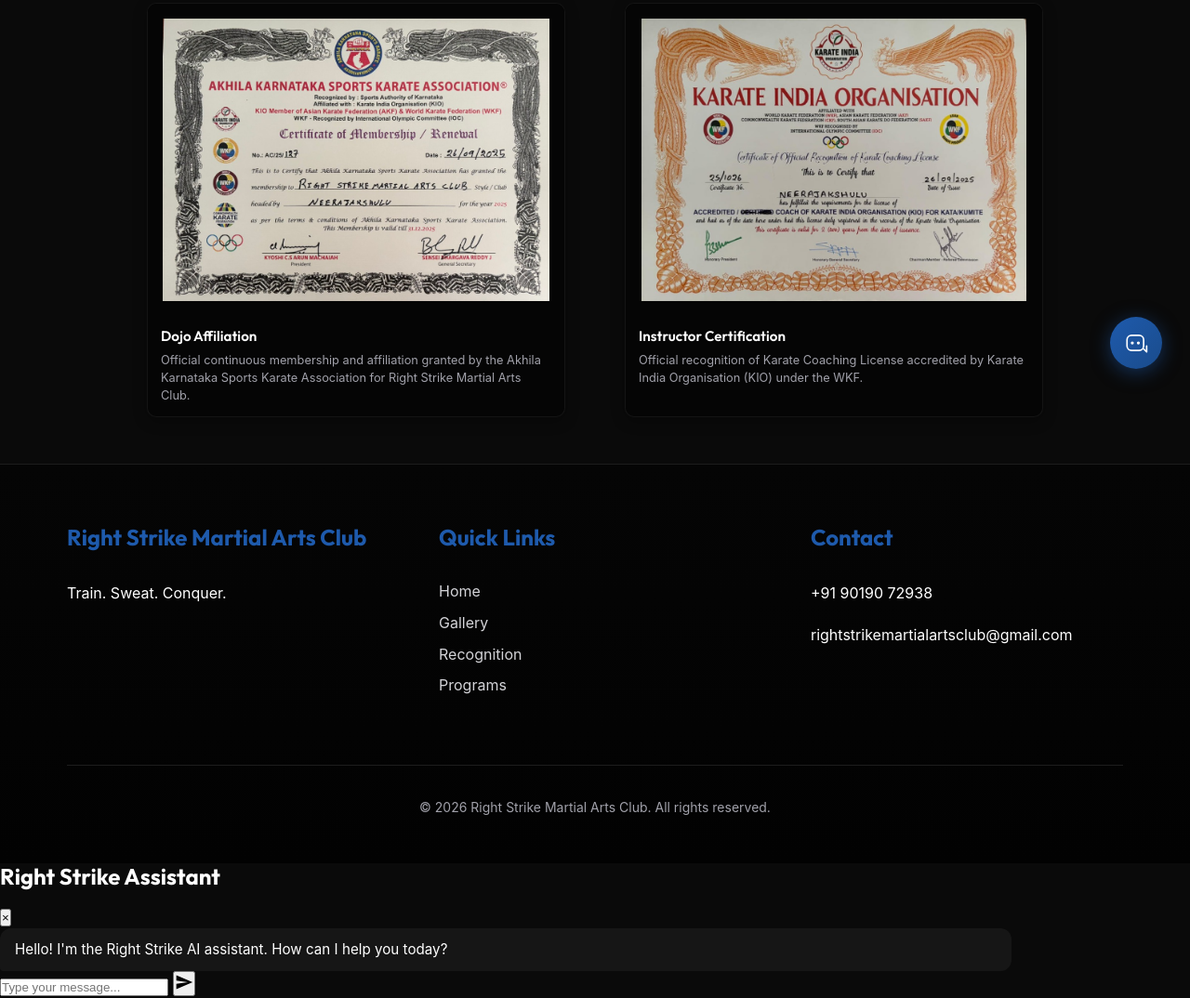
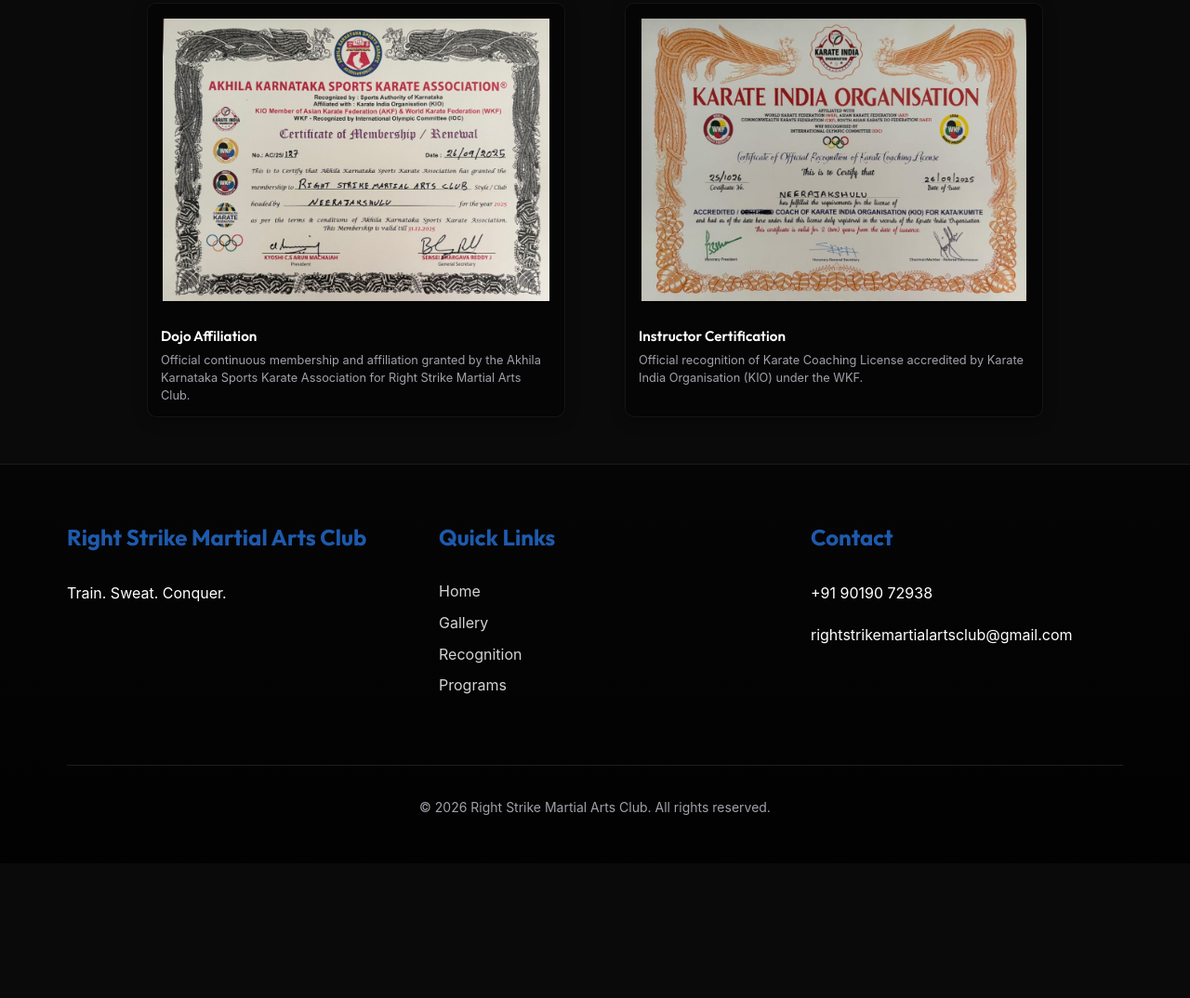
Before and after one commit to Adhiraaj-Deb/client_1, a website: page recognition.html in a window 1280 px wide. Shown: the part 373-1447 px from the top of the page at 93% size. After the commit the page ends 1302 px from the top, so only its background shows below. Drawn offline with Linux system fonts and the light colour scheme.

Commit message:
Remove obsolete hardcoded chat widget HTML from recognition.html

```diff
--- a/recognition.html
+++ b/recognition.html
@@ -157,40 +157,6 @@
         </div>
     </footer>
 
-    <!-- AI Chatbot Interface -->
-    <div id="ai-chatbot-widget" class="ai-chatbot-widget" title="Need help? Ask our AI!">
-        <div class="chatbot-icon">
-            <svg viewBox="0 0 64 64" fill="none" xmlns="http://www.w3.org/2000/svg">
-                <path
-                    d="M52 40C52 46.6274 46.6274 52 40 52H20C13.3726 52 8 46.6274 8 40V24C8 17.3726 13.3726 12 20 12H40C46.6274 12 52 17.3726 52 24V40Z"
-                    stroke="currentColor" stroke-width="4" stroke-linecap="round" stroke-linejoin="round" />
-                <path d="M52 48L60 56V40" stroke="currentColor" stroke-width="4" stroke-linecap="round"
-                    stroke-linejoin="round" />
-                <circle cx="22" cy="32" r="4" fill="currentColor" />
-                <circle cx="38" cy="32" r="4" fill="currentColor" />
-            </svg>
-        </div>
-    </div>
-    <div id="ai-chatbot-panel" class="ai-chatbot-panel hidden">
-        <div class="chatbot-header">
-            <h4>Right Strike Assistant</h4>
-            <button id="chatbot-close-btn" class="chatbot-close-btn" aria-label="Close Chat">&times;</button>
-        </div>
-        <div class="chatbot-messages" id="chatbot-messages">
-            <div class="message bot-message">
-                Hello! I'm the Right Strike AI assistant. How can I help you today?
-            </div>
-        </div>
-        <div class="chatbot-input-area">
-            <input type="text" id="chatbot-input" placeholder="Type your message..." />
-            <button id="chatbot-send-btn" aria-label="Send Message">
-                <svg viewBox="0 0 24 24" width="20" height="20" fill="currentColor">
-                    <path d="M2 21l21-9L2 3v7l15 2-15 2v7z" />
-                </svg>
-            </button>
-        </div>
-    </div>
-
     <!-- Certificate Lightbox Modal -->
     <div id="cert-modal" class="cert-modal" aria-hidden="true">
         <div class="cert-modal-overlay"></div>
```
